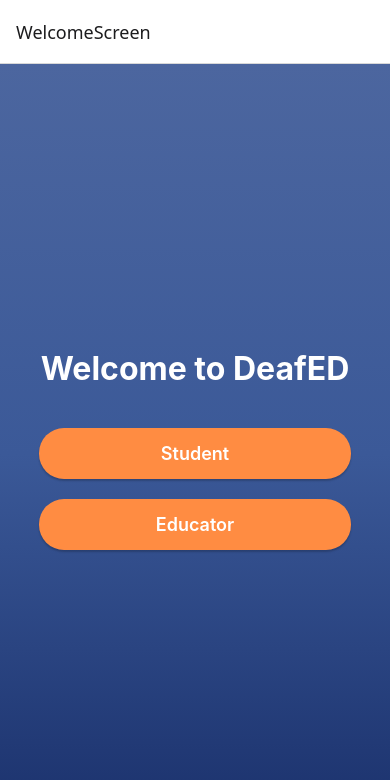
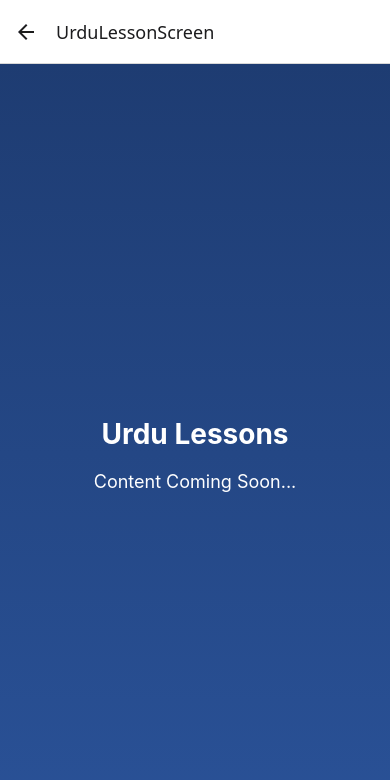
Before and after one commit to MaAn-41/Deaf-Ed, a React Native app: screen /UrduLessonScreen in a window 390 px wide. Shown: the top 780 px of the page. Built offline with nearby package versions, Linux system fonts and the light colour scheme.

Commit message:
Urdu Lesson Screen

```diff
--- a/App.js
+++ b/App.js
@@ -11,6 +11,7 @@ import ForgotPasswordScreen from './src/screens/ForgotPasswordScreen'; // Import
 import LessonScreen from './src/screens/LessonScreen';
 import EnglishLessonScreen from './src/screens/EnglishLessonScreen';
 import CountingLessonScreen from './src/screens/CountingLessonScreen';
+import UrduLessonScreen from './src/screens/UrduLessonScreen';
 
 
 const Stack = createStackNavigator();
@@ -28,6 +29,7 @@ export default function App() {
         <Stack.Screen name="LessonScreen" component={LessonScreen} />
         <Stack.Screen name="EnglishLessonScreen" component={EnglishLessonScreen} />
         <Stack.Screen name="CountingLessonScreen" component={CountingLessonScreen} />
+        <Stack.Screen name="UrduLessonScreen" component={UrduLessonScreen} />
 
 
         </Stack.Navigator>
--- a/src/screens/LessonScreen.js
+++ b/src/screens/LessonScreen.js
@@ -1,19 +1,10 @@
 import React from 'react';
-import { View, Text, TouchableOpacity, StyleSheet, Alert } from 'react-native';
+import { View, Text, TouchableOpacity, StyleSheet } from 'react-native';
 import { LinearGradient } from 'expo-linear-gradient';
 import { useNavigation } from '@react-navigation/native';
 
 const LessonScreen = () => {
   const navigation = useNavigation();
-
-  // Show "Coming Soon" alert
-  const showComingSoon = (moduleName) => {
-    Alert.alert(
-      `${moduleName} Module`,
-      `${moduleName} module is coming soon!`,
-      [{ text: 'OK', style: 'default' }]
-    );
-  };
 
   return (
     <View style={styles.container}>
@@ -39,14 +30,14 @@ const LessonScreen = () => {
 
           <TouchableOpacity
             style={styles.button}
-            onPress={() => showComingSoon('Foundational Words')}
+            onPress={() => navigation.navigate('FoundationalWordsScreen')}
           >
             <Text style={styles.buttonText}>Foundational Words</Text>
           </TouchableOpacity>
 
           <TouchableOpacity
             style={styles.button}
-            onPress={() => showComingSoon('Urdu')}
+            onPress={() => navigation.navigate('UrduLessonScreen')}
           >
             <Text style={styles.buttonText}>Urdu</Text>
           </TouchableOpacity>
--- /dev/null
+++ b/src/screens/UrduLessonScreen.js
@@ -0,0 +1,39 @@
+import React from 'react';
+import { View, Text, StyleSheet } from 'react-native';
+import { LinearGradient } from 'expo-linear-gradient';
+
+const UrduLessonScreen = () => {
+  return (
+    <View style={styles.container}>
+      <LinearGradient colors={['#1e3c72', '#2a5298']} style={styles.gradientBackground}>
+        <Text style={styles.title}>Urdu Lessons</Text>
+        <Text style={styles.subtitle}>Content Coming Soon...</Text>
+      </LinearGradient>
+    </View>
+  );
+};
+
+const styles = StyleSheet.create({
+  container: {
+    flex: 1,
+    backgroundColor: '#fff',
+  },
+  gradientBackground: {
+    flex: 1,
+    justifyContent: 'center',
+    alignItems: 'center',
+    padding: 20,
+  },
+  title: {
+    fontSize: 28,
+    fontWeight: 'bold',
+    color: '#fff',
+    marginBottom: 20,
+  },
+  subtitle: {
+    fontSize: 18,
+    color: '#fff',
+  },
+});
+
+export default UrduLessonScreen;
```
